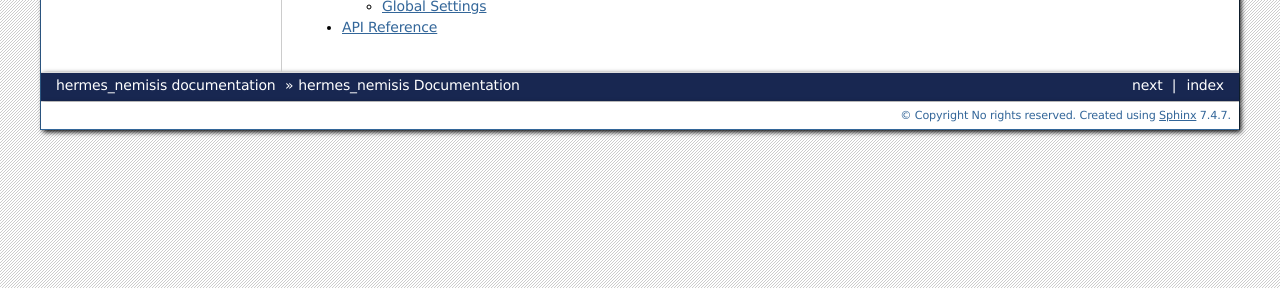
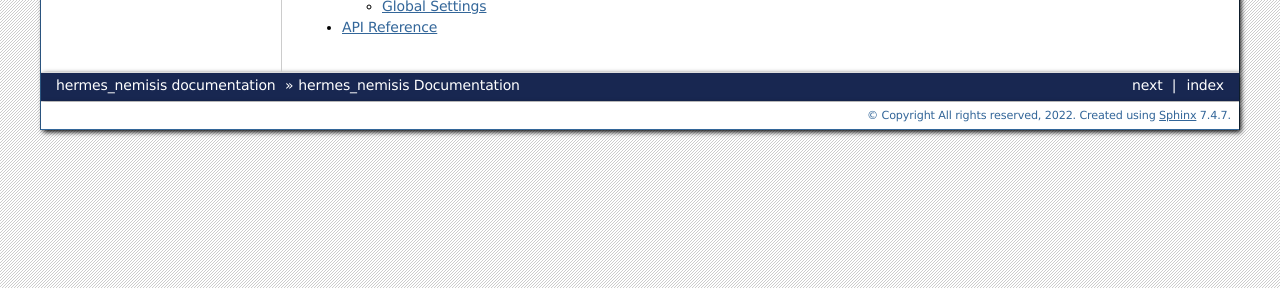
Before and after one commit to HERMES-SOC/hermes_nemisis, a Sphinx documentation site: the page built from docs/index.rst, in a window 1280 px wide. Shown: the part 612-900 px from the top of the page. Built offline with Sphinx 7.4.7, drawn with Linux system fonts in a browser that asks for light colours; the version number could not be read and is left out.

Commit message:
Update conf.py

```diff
--- a/docs/conf.py
+++ b/docs/conf.py
@@ -12,7 +12,7 @@ sys.path.insert(0, os.path.abspath(".."))
 # -- Project information -----------------------------------------------------
 
 project = "hermes_nemisis"
-copyright = "No rights reserved"
+copyright = "All rights reserved, 2022"
 author = "The HERMES NEMISIS Team"
 
 # The full version, including alpha/beta/rc tags
@@ -104,12 +104,12 @@ intersphinx_mapping = {
 # The theme to use for HTML and HTML Help pages.  See the documentation for
 # a list of builtin themes.
 html_theme = "bizstyle"
-html_static_path = ['_static']
+html_static_path = ["_static"]
 
-html_logo = 'logo/hermes_logo.png'
-html_favicon = 'logo/favicon.ico'
+html_logo = "logo/hermes_logo.png"
+html_favicon = "logo/favicon.ico"
 html_css_files = [
-    'css/custom.css',
+    "css/custom.css",
 ]
 # Add any paths that contain custom static files (such as style sheets) here,
 # relative to this directory. They are copied after the builtin static files,
```
